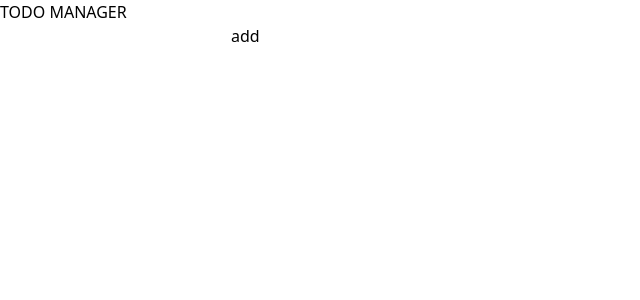
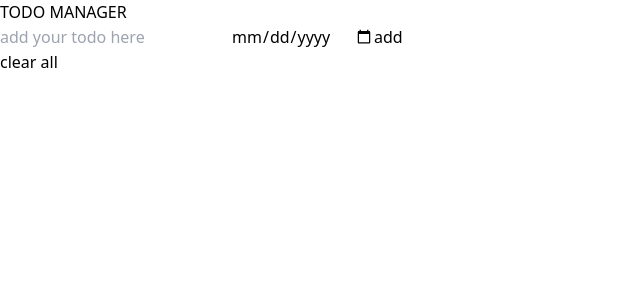
Before and after one commit to Rishabh503/Todo-Website, a React (Vite) app: page / in a window 1280 px wide. Shown: the top 300 px of the page, without its empty margins (0-640 px from the left). Built offline with nearby package versions, Linux system fonts and the light colour scheme.

Commit message:
some changes added delete all and dates

```diff
--- a/src/App.jsx
+++ b/src/App.jsx
@@ -17,6 +17,9 @@ function App() {
       setTodos((prev)=>
       prev.filter((todo)=>todo.id!==id)
     )
+  }
+  const handleDeleteAll=()=>{
+    setTodos([]);
   }
 
   const toggleComplete=(id)=>{
@@ -49,12 +52,12 @@ function App() {
 
   return (
     <TodoProvider className="bg-slate-700" value={{todos,addTodo,deleteTodo,toggleComplete}}>
-    <div className="bg-slate-700 min-h-screen min-w-screen  ">
-        <div className=" items-center flex flex-col p-36  w-full  justify-between gap-y-12">
+    <div className="bg-slate-700 min-h-screen min-w-screen content-center ">
+        <div className=" items-center flex flex-col pb-36  w-full  justify-between gap-y-12">
               <div className=" flex flex-col ">
-          <h1  className="text-3xl font-bold text-white-4000" >TODO MANAGER</h1>
+          <h1  className="text-5xl font-bold text-white-400" >TODO MANAGER</h1>
               </div>
-                <div className="items-start w-[32rem] h-2 ">
+                <div className="items-start w-[48rem] h-2 ">
                                     <Form/>
                 </div>
         </div>
@@ -67,11 +70,16 @@ function App() {
                           <Item curTodo={todo}/>
                           </div>
                        ))}
+                        <button onClick={handleDeleteAll} className="bg-red-500  pl-10 pr-10 text-3xl rounded-xl mt-4">
+                            clear all
+                        </button>
                     </div>
+
         </div>
 
 
     </div>
+
     </TodoProvider>
   )
 }
--- a/src/components/form.jsx
+++ b/src/components/form.jsx
@@ -3,6 +3,7 @@ import { useTodo } from "../context/todocontext";
 
 export const Form=()=>{
     const[todo,setTodo]=useState("");
+    const[date,setDate]=useState("")
 
     const {addTodo}=useTodo()
 
@@ -11,14 +12,23 @@ export const Form=()=>{
         e.preventDefault()
         // console.log(todo +"__todo gya")/
         if(!todo || todo==" ") return
-        addTodo({todo,completed:false,id:Date.now()})
+        if (!date) return
+        addTodo({todo,completed:false,id:Date.now(),date})
         setTodo("")
     }
 
     return (
-        <form  onSubmit={handleSubmit} className="flex">
-        <input className="bg-white w-full text-4xl" type="text" value={todo} onChange={(e)=>{setTodo(e.target.value)}} />
-        <button className="bg-blue-400 px-4 mx-5 rounded-lg">
+        <form  onSubmit={handleSubmit} className="flex gap-2 ">
+        <input className="bg-white w-full text-3xl"
+        type="text"
+         value={todo}
+         onChange={(e)=>{setTodo(e.target.value)}}
+         placeholder="add your todo here" />
+        <input className="border-black h-14 bg-yellow-400 border-solid border-x-yellow-500 rounded-lg"
+        type="date"
+        value={date}
+        onChange={(e)=>{setDate(e.target.value)}}/>
+        <button className="bg-blue-400  px-4 rounded-lg">
             add
         </button>
       </form>
--- a/src/components/items.jsx
+++ b/src/components/items.jsx
@@ -9,16 +9,19 @@ export const Item = ({ curTodo }) => {
         curTodo.completed ? "bg-green-600" : "bg-white"
       } p-2 rounded-lg flex border justify-between`}
     >
-      <div className="flex items-center text-lg">
+      <div className="flex justify-between  text-lg">
+
         <input
           className="h-5 w-5 mr-3"
           type="checkbox"
           checked={curTodo.completed}
           onChange={() => toggleComplete(curTodo.id)} // Update the state here
         />
+
         {curTodo.todo}
       </div>
-      <div>
+      <div className="flex gap-2">
+        <p>{curTodo.date}</p>
         <button
           onClick={() => deleteTodo(curTodo.id)} // Handle deletion
           className="bg-red-500 text-white px-3 py-1 rounded-lg mr-2"
--- a/src/context/todocontext.js
+++ b/src/context/todocontext.js
@@ -6,6 +6,7 @@ export const TodoContext=createContext({
             id:1,
             todo:"todo msg",
             completed:false,
+            date:"",
         }
     ],
     addTodo:(todo)=>{},
```
